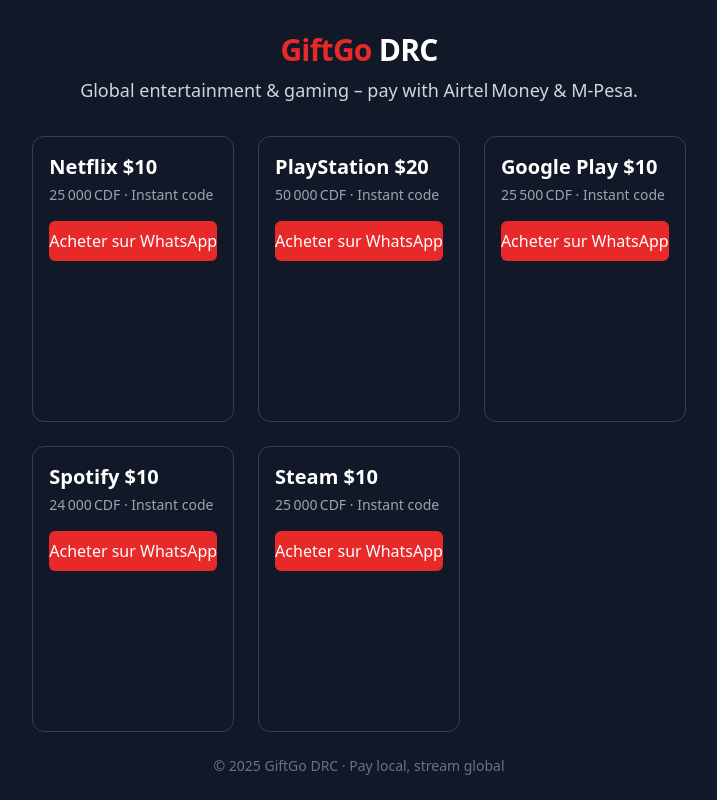
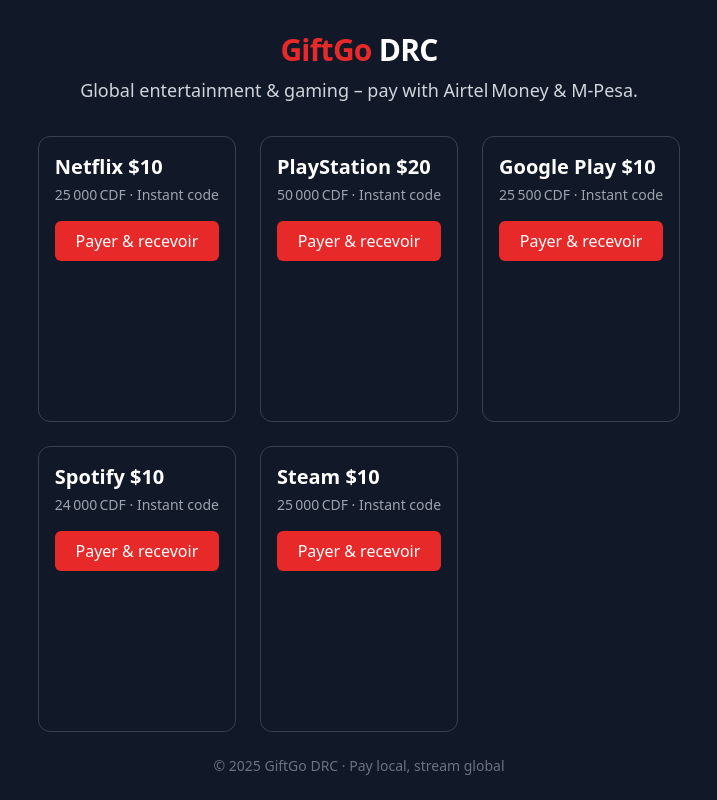
Before and after one commit to kadeuxo/giftgo-drc-platform, a plain HTML site: page src/index.html in a window 1280 px wide. Shown: the whole page, without its empty margins (281-998 px from the left). Drawn offline with nearby package versions, Linux system fonts and the light colour scheme.

Commit message:
feat: connect buttons to Flutterwave checkout

```diff
--- a/src/index.html
+++ b/src/index.html
@@ -10,75 +10,85 @@
   <script>
     tailwind.config = {
       theme: {
-        extend: {
-          colors: { brand: '#e72929', dark: '#111827' }
-        }
+        extend: { colors: { brand: '#e72929', dark: '#111827' } }
       }
     };
   </script>
+
+  <!-- ❶  Flutterwave public key + SDK + payCDF helper -->
+  <script>window.FLW_KEY = 'FLWPUBK_TEST_xxxxxxxxx';</script>
+  <script src="https://checkout.flutterwave.com/v3.js"></script>
+  <script type="module" src="/js/flutterwave.js"></script>
 </head>
 
 <body class="bg-dark text-white min-h-screen flex flex-col">
+
   <!-- HERO -->
   <header class="py-8 text-center">
     <h1 class="text-3xl font-extrabold tracking-tight">
-      <span class="text-brand">GiftGo</span> DRC
+      <span class="text-brand">GiftGo</span>&nbsp;DRC
     </h1>
     <p class="mt-2 text-lg text-gray-300">
-      Global entertainment & gaming – pay with Airtel Money & M‑Pesa.
+      Global entertainment &amp; gaming – pay with Airtel Money &amp; M‑Pesa.
     </p>
   </header>
 
   <!-- PRODUCT GRID -->
   <main class="flex-1 max-w-4xl mx-auto px-4 grid gap-6 sm:grid-cols-2 lg:grid-cols-3">
+
     <!-- Netflix -->
     <div class="border border-gray-700 rounded-xl p-4 bg-gray-900">
       <h3 class="text-xl font-semibold mb-1">Netflix $10</h3>
       <p class="text-sm text-gray-400 mb-4">25 000 CDF · Instant code</p>
-      <a href="https://wa.me/48729618390?text=NET10"
-         class="block w-full text-center bg-brand py-2 rounded-md font-medium hover:opacity-90">
-        Acheter sur WhatsApp
-      </a>
+      <button
+        onclick="import('/js/flutterwave.js').then(m => m.payCDF(25000,'NET10'))"
+        class="block w-full text-center bg-brand py-2 rounded-md font-medium hover:opacity-90">
+        Payer & recevoir
+      </button>
     </div>
 
     <!-- PlayStation -->
     <div class="border border-gray-700 rounded-xl p-4 bg-gray-900">
       <h3 class="text-xl font-semibold mb-1">PlayStation $20</h3>
       <p class="text-sm text-gray-400 mb-4">50 000 CDF · Instant code</p>
-      <a href="https://wa.me/48729618390?text=PS20"
-         class="block w-full text-center bg-brand py-2 rounded-md font-medium hover:opacity-90">
-        Acheter sur WhatsApp
-      </a>
+      <button
+        onclick="import('/js/flutterwave.js').then(m => m.payCDF(50000,'PS20'))"
+        class="block w-full text-center bg-brand py-2 rounded-md font-medium hover:opacity-90">
+        Payer & recevoir
+      </button>
     </div>
 
     <!-- Google Play -->
     <div class="border border-gray-700 rounded-xl p-4 bg-gray-900">
       <h3 class="text-xl font-semibold mb-1">Google Play $10</h3>
       <p class="text-sm text-gray-400 mb-4">25 500 CDF · Instant code</p>
-      <a href="https://wa.me/48729618390?text=GPLAY10"
-         class="block w-full text-center bg-brand py-2 rounded-md font-medium hover:opacity-90">
-        Acheter sur WhatsApp
-      </a>
+      <button
+        onclick="import('/js/flutterwave.js').then(m => m.payCDF(25500,'GPLAY10'))"
+        class="block w-full text-center bg-brand py-2 rounded-md font-medium hover:opacity-90">
+        Payer & recevoir
+      </button>
     </div>
 
     <!-- Spotify -->
     <div class="border border-gray-700 rounded-xl p-4 bg-gray-900">
       <h3 class="text-xl font-semibold mb-1">Spotify $10</h3>
       <p class="text-sm text-gray-400 mb-4">24 000 CDF · Instant code</p>
-      <a href="https://wa.me/48729618390?text=SPOT10"
-         class="block w-full text-center bg-brand py-2 rounded-md font-medium hover:opacity-90">
-        Acheter sur WhatsApp
-      </a>
+      <button
+        onclick="import('/js/flutterwave.js').then(m => m.payCDF(24000,'SPOT10'))"
+        class="block w-full text-center bg-brand py-2 rounded-md font-medium hover:opacity-90">
+        Payer & recevoir
+      </button>
     </div>
 
     <!-- Steam -->
     <div class="border border-gray-700 rounded-xl p-4 bg-gray-900">
       <h3 class="text-xl font-semibold mb-1">Steam $10</h3>
       <p class="text-sm text-gray-400 mb-4">25 000 CDF · Instant code</p>
-      <a href="https://wa.me/48729618390?text=STEAM10"
-         class="block w-full text-center bg-brand py-2 rounded-md font-medium hover:opacity-90">
-        Acheter sur WhatsApp
-      </a>
+      <button
+        onclick="import('/js/flutterwave.js').then(m => m.payCDF(25000,'STEAM10'))"
+        class="block w-full text-center bg-brand py-2 rounded-md font-medium hover:opacity-90">
+        Payer & recevoir
+      </button>
     </div>
   </main>
 
```
